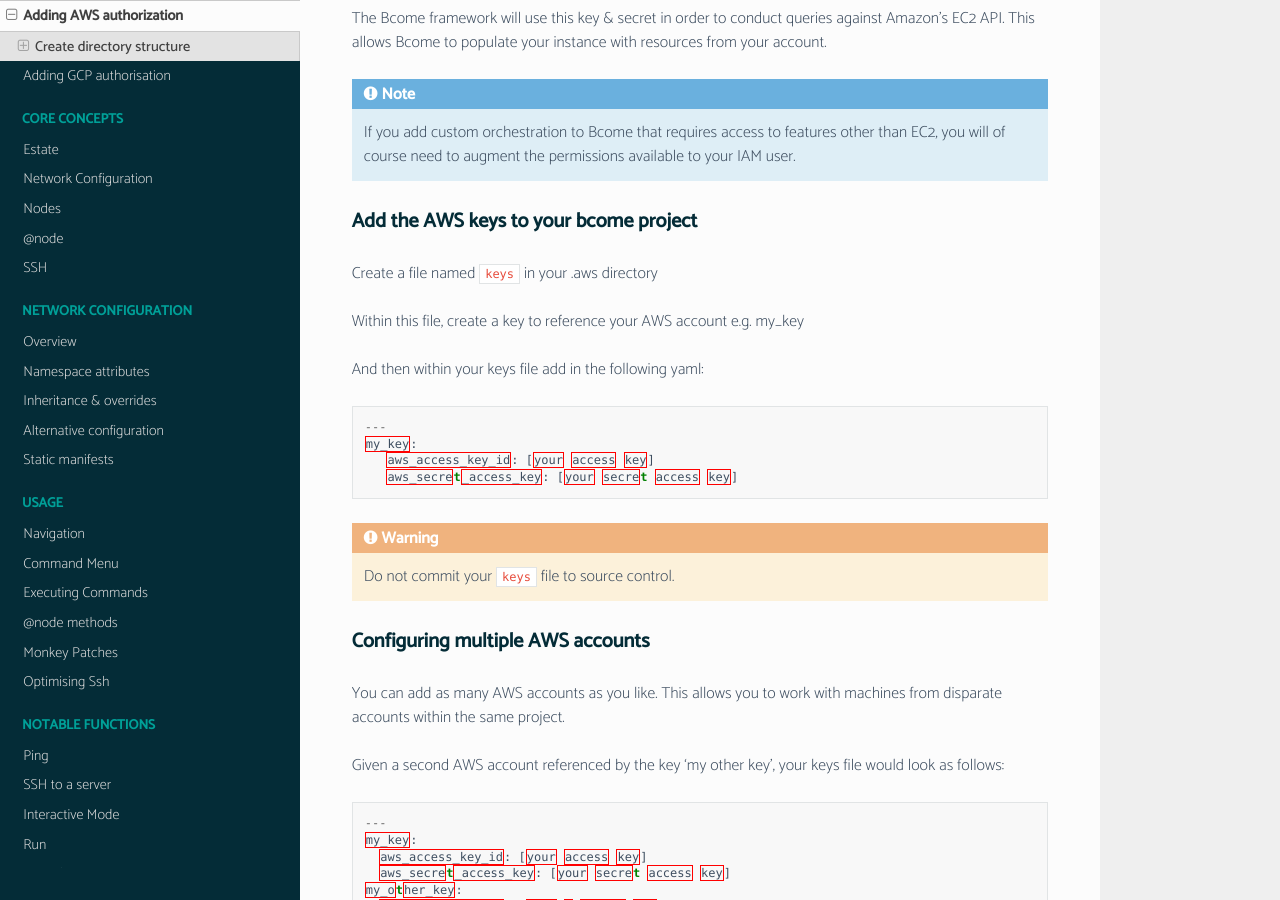
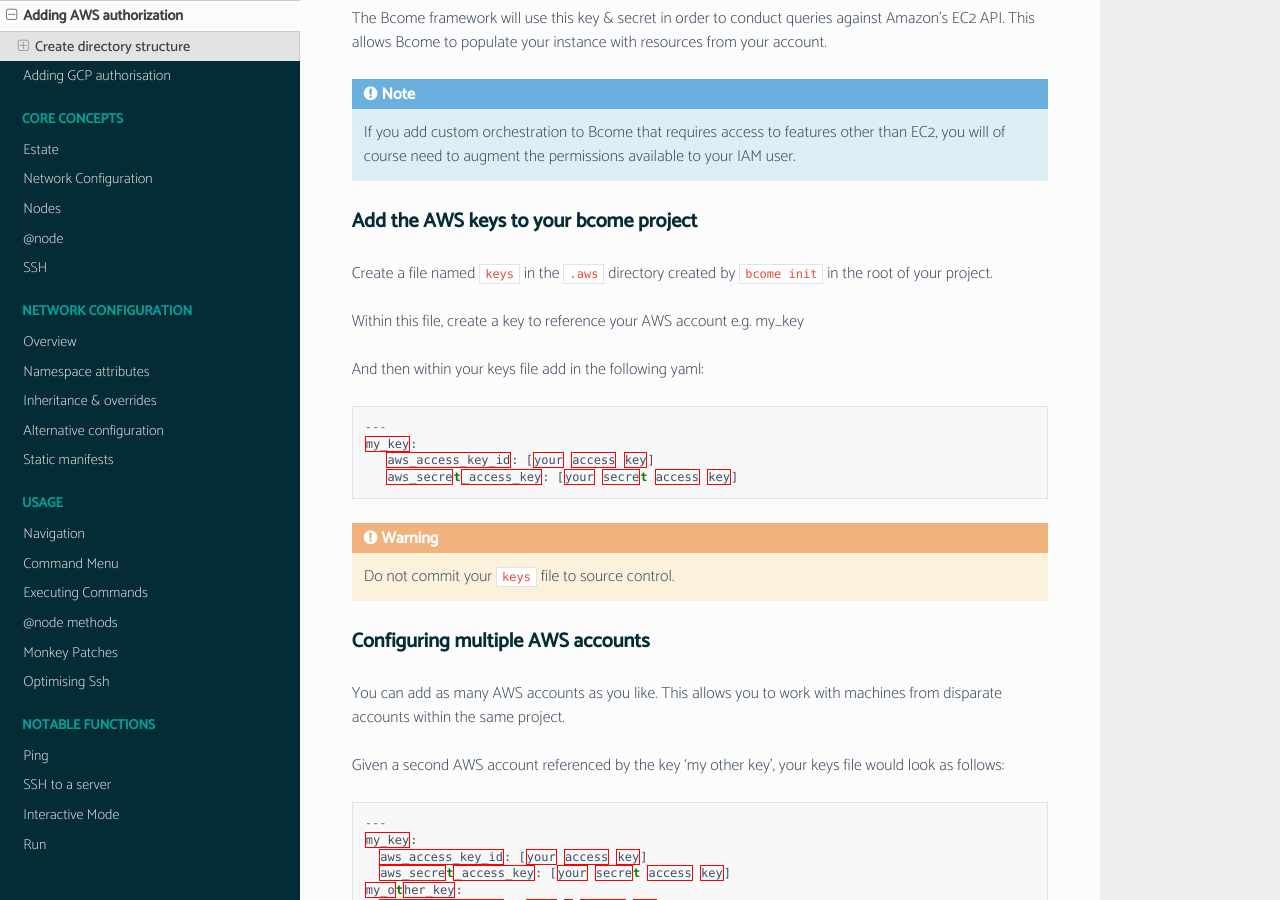
Before and after one commit to webzakimbo/bcome-read-the-docs, a Sphinx documentation site: the page built from docs/source/getting-started/prepare-aws-access.rst, in a window 1280 px wide and 900 px high, scrolled down 872 px. Built offline with Sphinx 7.4.7 and the Read the Docs theme 2.0.0, drawn with Linux system fonts in a browser that asks for light colours; pages that are not in the unit, such as notebooks, are missing from menus.

Commit message:
updated aws docs

```diff
--- a/docs/source/getting-started/prepare-aws-access.rst
+++ b/docs/source/getting-started/prepare-aws-access.rst
@@ -45,7 +45,7 @@
 Add the AWS keys to your bcome project
 ---------------------------------------
 
-Create a file named ``keys`` in your .aws directory
+Create a file named ``keys`` in the ``.aws`` directory created by ``bcome init`` in the root of your project.
 
 Within this file, create a key to reference your AWS account e.g. my_key
 
```
